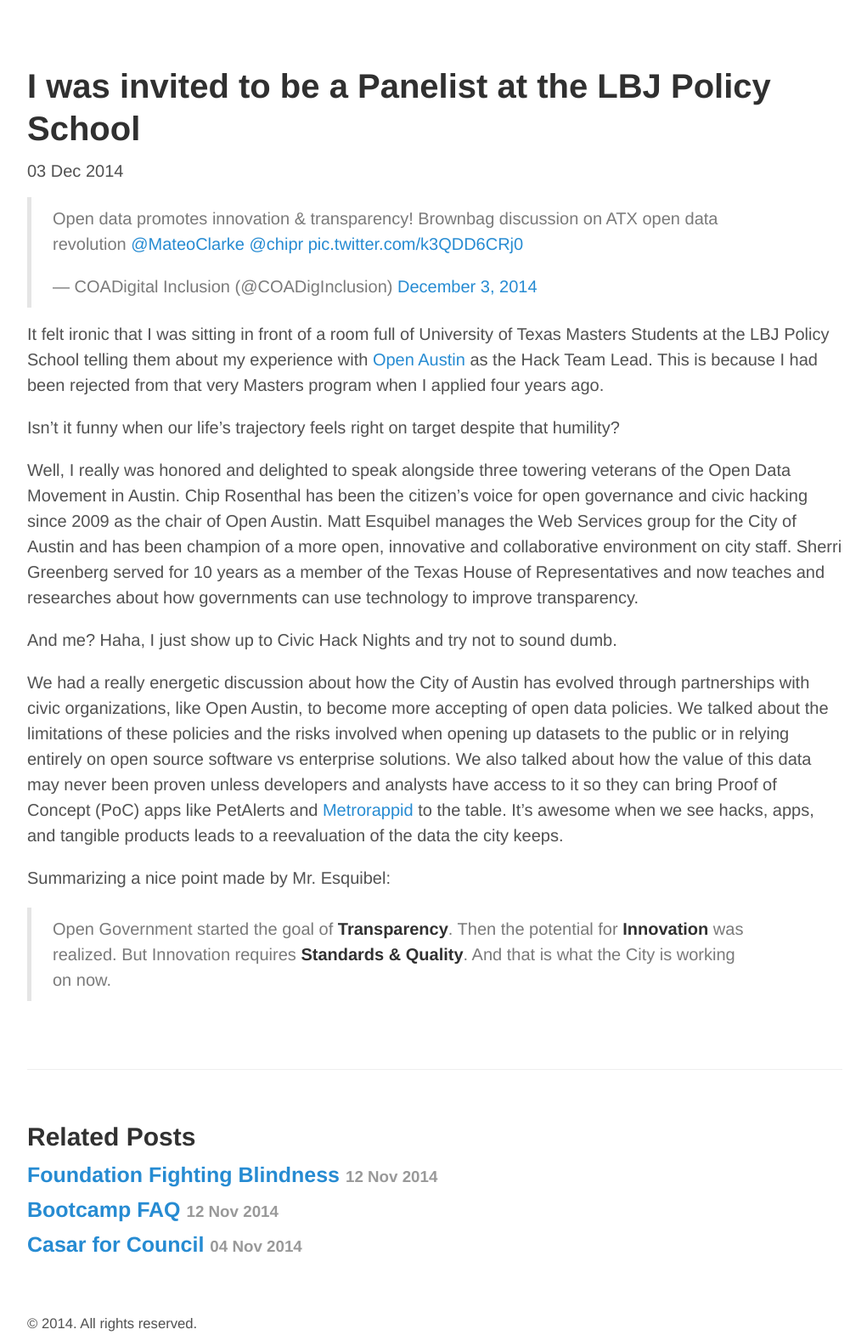
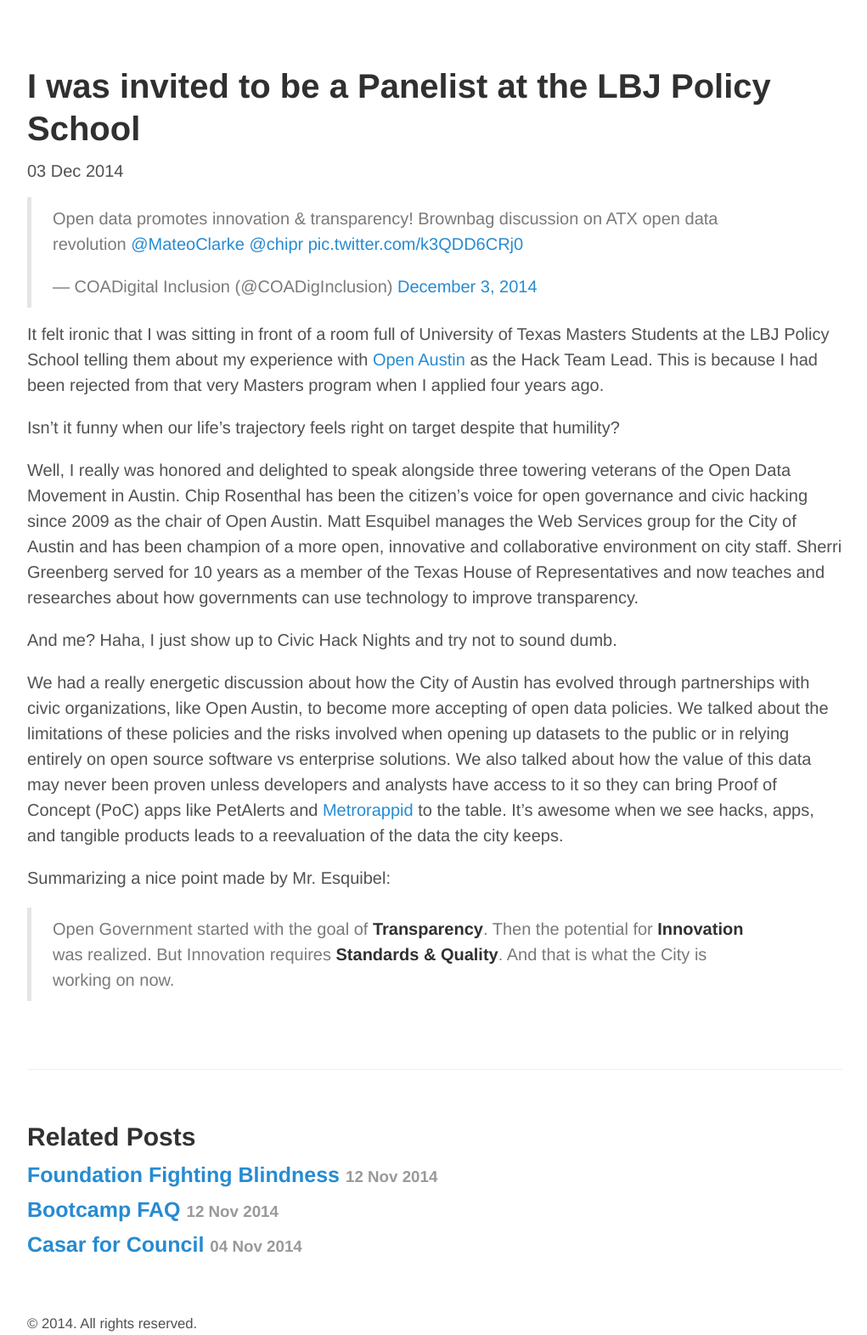
Before and after one commit to mateoclarke/mateoclarke-dot-com, a Jekyll site: the page built from blog/_posts/2014-12-03-i-was-invited-to-be-a-panelist.md, in a window 1280 px wide, cut to the strip 155-1726 px from the top of the page. Shown: the whole strip at 85% size, without its empty margins (128-1149 px from the left). Built offline with Jekyll 4.4.1, drawn with Linux system fonts in a browser that asks for light colours; comment, search, counter and statistics services are not loaded.

Commit message:
update blog

```diff
--- a/blog/_posts/2014-12-03-i-was-invited-to-be-a-panelist.md
+++ b/blog/_posts/2014-12-03-i-was-invited-to-be-a-panelist.md
@@ -19,4 +19,4 @@
 
 Summarizing a nice point made by Mr. Esquibel:
 
-> Open Government started the goal of **Transparency**. Then the potential for **Innovation** was realized. But Innovation requires **Standards & Quality**. And that is what the City is working on now.
+> Open Government started with the goal of **Transparency**. Then the potential for **Innovation** was realized. But Innovation requires **Standards & Quality**. And that is what the City is working on now.
```
